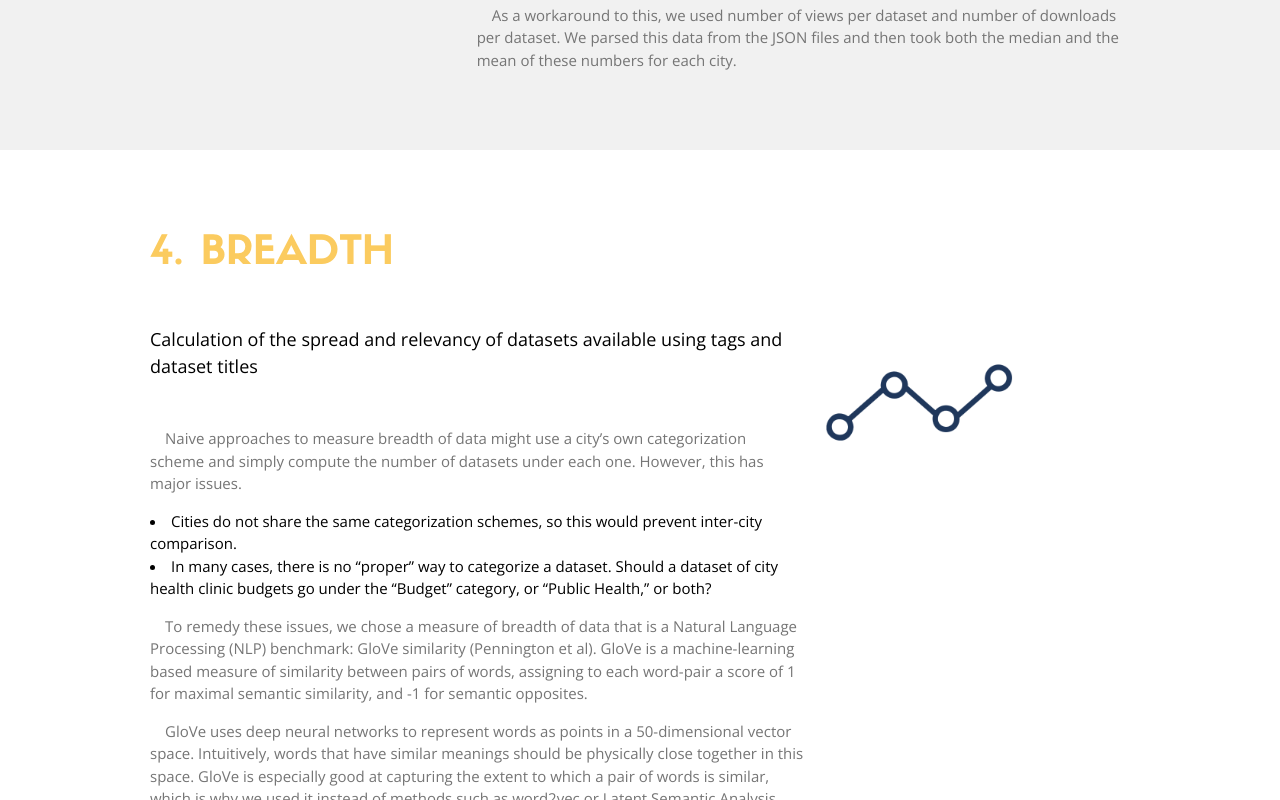
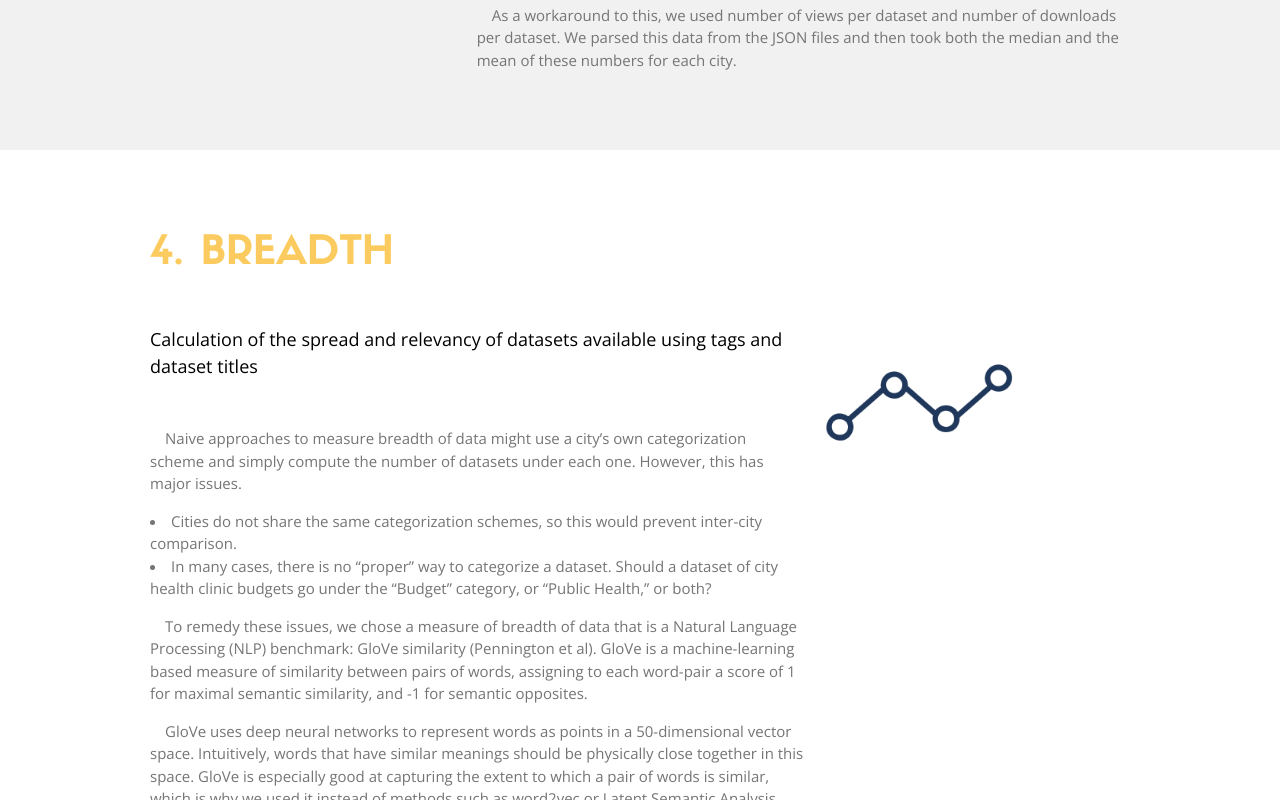
Before and after one commit to spotlight-data/spotlight-data.github.io, a plain HTML site: page methodology.html in a window 1280 px wide. Shown: the part 3159-3959 px from the top of the page. Drawn offline with nearby package versions, Linux system fonts and the light colour scheme.

Commit message:
changes to viz

```diff
--- a/methodology.html
+++ b/methodology.html
@@ -92,6 +92,7 @@
             <p class="w3-text-grey">
               &emsp;The recency portion of the metric awards cities that have more recent and updated datasets. We collected from each of the JSON files the date last updated and the date created.
             </p>
+						<p class="w3-text-grey">
               &emsp;We defined the “present” to be Monday April 30th, and took the difference in time in days since dataset creation and last update. This relatively arbitrary definition of the “present,” has no impact on the score, as long as the data remains the same, since the “present” is only used as a general point for relative comparison.
             </p>
             <p class="w3-text-grey">
@@ -104,7 +105,6 @@
         <div class="w3-third w3-right w3-padding-64">
           <img class="icon" src="assets/time.png" alt="recency">
         </div>
-
   	  </div>
   	</div>
 
@@ -141,11 +141,10 @@
               <p class="w3-text-grey">
                 &emsp;Naive approaches to measure breadth of data might use a city’s own categorization scheme and simply compute the number of datasets under each one. However, this has major issues.
               </p>
-              <li> Cities do not share the same categorization schemes, so this would prevent inter-city comparison.
+              <li class="w3-text-grey"> Cities do not share the same categorization schemes, so this would prevent inter-city comparison.
               </li>
-              <li> In many cases, there is no “proper” way to categorize a dataset. Should a dataset of city health clinic budgets go under the “Budget” category, or “Public Health,” or both?
+              <li class="w3-text-grey">  In many cases, there is no “proper” way to categorize a dataset. Should a dataset of city health clinic budgets go under the “Budget” category, or “Public Health,” or both?
               </li>
-              </p>
               <p class="w3-text-grey">
                 &emsp;To remedy these issues, we chose a measure of breadth of data that is a Natural Language Processing (NLP) benchmark: GloVe similarity (Pennington et al). GloVe is a machine-learning based measure of similarity between pairs of words, assigning to each word-pair a score of 1 for maximal semantic similarity, and -1 for semantic opposites.
               </p>
```
Also changed, not shown: vis.html (+2 -2 lines).
